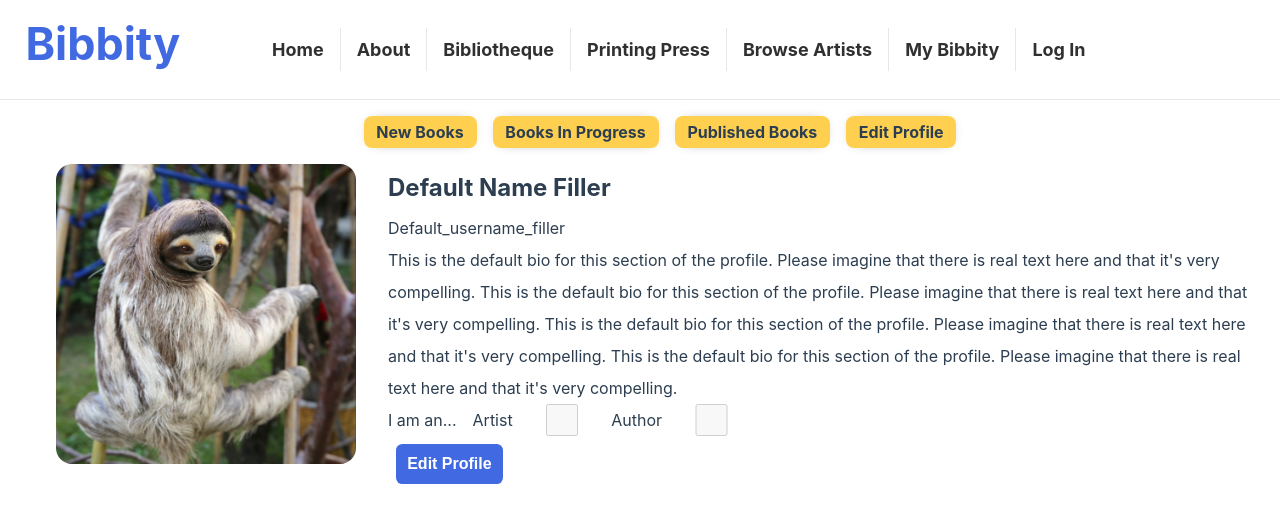
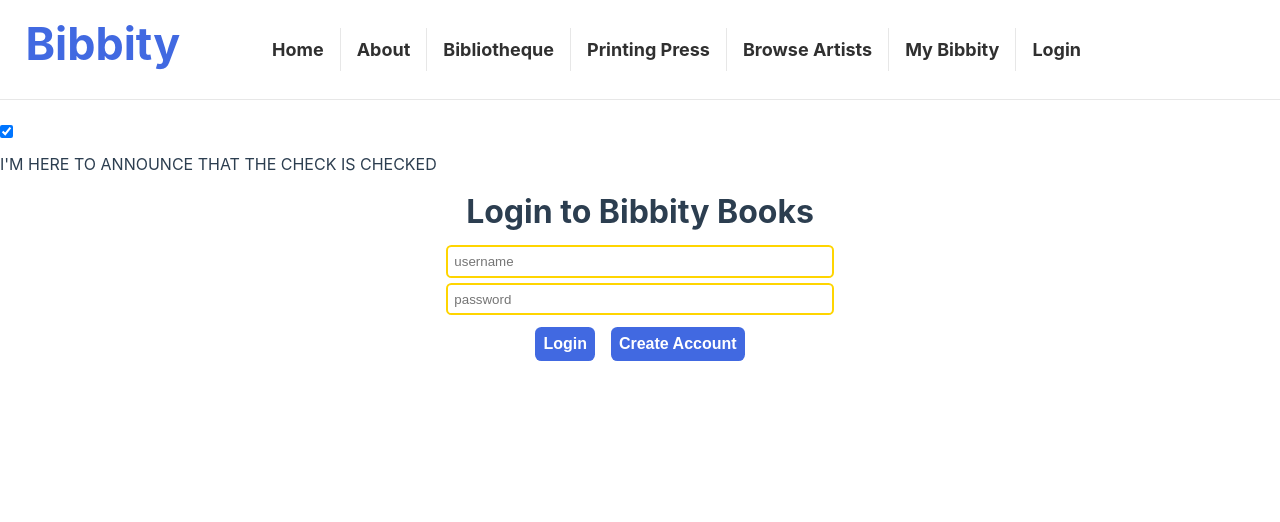
Before and after one commit to JordanAle/bibbity-app, a Vue app: page /my-bibbity in a window 1280 px wide. Shown: the top 522 px of the page. Built offline with nearby package versions, Linux system fonts and the light colour scheme; what vue3-google-login would draw is missing.

Commit message:
custom login. working on checkboxes

```diff
--- a/package.json
+++ b/package.json
@@ -16,6 +16,7 @@
   "dependencies": {
     "axios": "^1.6.8",
     "dotenv": "^16.4.5",
+    "google-auth-library": "^9.9.0",
     "mongoose": "^8.3.2",
     "pinia": "^2.1.7",
     "simplebar-vue": "^2.3.3",
--- a/src/components/Login.Vue
+++ b/src/components/Login.Vue
@@ -8,10 +8,61 @@ const props = defineProps({})
 // Store
 const loginStore = useLoginStore()
 // Data
+let loginError = false
+// Methods
+const login = async () => {
+  try {
+    console.log('ran front end login')
+    //Get username and password from user input
+    const username = 'usernamez'
+    const password = 'passwordz'
 
-// Methods
-const google = () => {
-  loginStore.signInWithGoogle()
+    // Create login token
+    const loginToken = {
+      // TODO change these to text input value references
+      "username": username,
+      "password": password,
+      "scopes": "login edit-user"
+    }
+    // TODO Encrypt token this with the server's public key probably
+
+    // Get session token from server
+    const sessionResponse = await axios.post('http://localhost:3000/auth/user', loginToken)
+    const sessionToken= sessionResponse.data
+    /**
+     * NOTE, THIS IS THE STRUCTURE OF THE TOKEN
+        payload: '',
+        alg: '',
+        enc: '',
+        subject_user: req.body.username,
+        subject_id: user._id,
+        issuer: '',
+        audience: '',
+        expiration: Date.now() + MS_UNTIL_EXPIRATION
+    **/
+
+    // Get user info, including session token in the request
+    const userResponse = await axios.get(`http://localhost:3000/users/username/${username}`, {
+      headers: {
+        authorization: JSON.stringify(sessionToken)
+      },
+      params: {
+        username: username
+      }
+    })
+    const userDetails = userResponse.data
+    if (!userDetails) throw new Error ('User details could not be fetched')
+
+    // Store token and user information
+    loginStore.setSessionToken(sessionToken)
+    loginStore.setUser(userDetails)
+    loginStore.login()
+  } catch (err) {
+    console.log('Error in login frontend: ', err)
+  }
+}
+const createAccount = async () => {
+  //
 }
 </script>
 
@@ -20,7 +71,10 @@ const google = () => {
     <div class="inner_container">
       <h1>Login to Bibbity Books</h1>
       <div class="text_container">
-        <input class="text_input" type="text" name="email" id="email" placeholder="email" />
+        <div v-if="loginError" id="loginError">
+          <span>There was an error with your email or password.</span>
+        </div>
+        <input class="text_input" type="text" name="username" id="username" placeholder="username" />
         <input
           class="text_input"
           type="text"
@@ -30,11 +84,8 @@ const google = () => {
         />
       </div>
       <div class="button_container">
-        <input type="button" value="Login" />
-        <input type="button" value="Forgot Password" />
-      </div>
-      <div class="google_login_container">
-        <div class="google_login" @click="google">Login with Google</div>
+        <input type="button" value="Login" @click="login"/>
+        <input type="button" value="Create Account" @click="createAccount" />
       </div>
     </div>
   </div>
@@ -102,4 +153,9 @@ const google = () => {
   background-color: rgb(35, 77, 200);
   transition: 0.1s;
 }
+#loginError {
+  display: flex;
+  color: red;
+  justify-content: center;
+}
 </style>
--- a/src/components/NavBar.vue
+++ b/src/components/NavBar.vue
@@ -25,7 +25,7 @@ const close_menu = () => {
 }
 
 //Computed
-const is_logged_in = computed(() => loginStore.getUser)
+const is_logged_in = computed(() => loginStore.user)
 </script>
 
 <template>
@@ -46,8 +46,8 @@ const is_logged_in = computed(() => loginStore.getUser)
         <RouterLink to="/printing-press">Printing Press</RouterLink>
         <RouterLink to="/browse-artists">Browse Artists</RouterLink>
         <RouterLink to="/my-bibbity">My Bibbity</RouterLink>
-        <RouterLink v-if="is_logged_in === null" to="/my-bibbity">Log In</RouterLink>
-        <a v-else @click="logout">Log Out</a>
+        <RouterLink v-if="is_logged_in === null" to="/my-bibbity">Login</RouterLink>
+        <a v-else @click="logout">Logout</a>
       </nav>
     </div>
   </div>
@@ -109,7 +109,7 @@ nav a:first-of-type {
   /* -webkit-text-stroke-width: 0.1px;
         -webkit-text-stroke-color: black; */
 }
-@media screen and (max-width: 1235px) {
+@media screen and (max-width: 50px) {
   .navbar {
     font-size: 1em;
     display: block;
--- a/src/components/ProfileEdit.vue
+++ b/src/components/ProfileEdit.vue
@@ -1,47 +1,63 @@
 <script setup>
-import { ref } from 'vue'
+import { ref, computed, toRaw} from 'vue'
+import { useLoginStore } from '@/stores/loginStore';
+import axios from 'axios'
+
+//// Store
+const loginStore = useLoginStore()
+
 const props = defineProps({
-  profile_picture: {
-    type: String,
-    default: '../assets/smiling_sloth.png'
-  },
-  name: {
-    type: String,
-    default: 'Default Name Filler'
-  },
-  username: {
-    type: String,
-    default: 'Default_username_filler'
-  },
-  email: {
-    type: String,
-    default: 'Default_email_filler'
-  },
-  bio: {
-    type: String,
-    default:
-      "This is the default bio for this section of the profile. Please imagine that there is real text here and that it's very compelling. This is the default bio for this section of the profile. Please imagine that there is real text here and that it's very compelling. This is the default bio for this section of the profile. Please imagine that there is real text here and that it's very compelling. This is the default bio for this section of the profile. Please imagine that there is real text here and that it's very compelling."
-  }
 })
 
-// Data
-const is_artist = ref(false) //change to collect from prop
-const is_author = ref(false)
-const is_disabled_artist = ref(false)
-const is_disabled_author = ref(false)
-
+//// Data
+// form behavior vars
 const is_edit_mode = ref(false)
 
+// get user info
+const originalUser = loginStore.user
+
+//set up checkboxes
+let is_author = ref(loginStore.user.is_author)
+let is_artist = ref(loginStore.user.is_artist)
+let {username, name, email, about} = loginStore.user
+
 // Methods
+function startEdit() {
+  is_edit_mode.value = true
+}
+
 function revert_edits() {
+  // user = loginStore.user
+  ({username, name, email, about} = loginStore.user)
+  [is_author.value , is_artist.value] = [loginStore.user.is_author, loginStore.user.is_artist]
+  console.log('edits reverted: ', toRaw(originalUser))
   is_edit_mode.value = false
 }
+
 function submit() {
   // TODO: Emit a change event to parent component to refresh props and send to database
+
+  // TODO add a buffer screen
+
+  // save user updates to mongo
+  const userResponse = async () => await axios.put(`localhost:3000/users/${username}`, {
+    headers: {
+      authorization: JSON.stringify(loginStore.sessionToken)
+    },
+    body: {username, name, email, about, is_author, is_artist}
+  })
+
+  // sync local data with server
+  loginStore.refreshUser(username)
+  ({username, name, email, about, is_author, is_artist} = loginStore.user) // reset local
+
+  // close edit mode
+  is_edit_mode.value = false
+
   // TODO resume on callback from server
-  is_edit_mode.value = false //close edit mode
 }
-// Watchers
+// Computed
+
 </script>
 
 <template>
@@ -53,18 +69,18 @@ function submit() {
     <div class="form_panel">
       <!-- Text Info -->
       <div class="text_info">
-        <input v-if="is_edit_mode" type="text" :value="props.name" />
-        <h2 v-else class="name">{{ props.name }}</h2>
-        <p class="username">{{ props.username }}</p>
+        <input v-if="is_edit_mode" type="text" :value="name" />
+        <h2 v-else class="name">{{ name }}</h2>
+        <p class="username">{{ username }}</p>
 
         <textarea
           v-if="is_edit_mode"
           id="textarea"
-          :value="props.bio"
+          :value="about"
           cols="50"
           rows="10"
         ></textarea>
-        <p v-else class="bio">{{ props.bio }}</p>
+        <p v-else class="bio">{{ about }}</p>
       </div>
 
       <!-- Checkboxes -->
@@ -76,7 +92,7 @@ function submit() {
             type="checkbox"
             id="artist"
             v-model="is_artist"
-            checked=""
+            @input="is_artist = $event.target.checked"
             :disabled="!is_edit_mode"
           />
         </label>
@@ -86,17 +102,17 @@ function submit() {
             type="checkbox"
             id="author"
             v-model="is_author"
-            checked=""
+            @input="is_author = $event.target.checked"
             :disabled="!is_edit_mode"
           />
         </label>
       </div>
       <!-- Submit/Edit Button -->
       <div class="buttons">
-        <button v-if="is_edit_mode" @click="revert_edits()">Cancel</button>
+        <button v-if="is_edit_mode" @click="revert_edits">Cancel</button>
 
         <button v-if="is_edit_mode" @click="submit">Submit</button>
-        <button v-else @click="is_edit_mode = true">Edit Profile</button>
+        <button v-else @click="startEdit">Edit Profile</button>
       </div>
     </div>
   </div>
--- a/src/stores/loginStore.js
+++ b/src/stores/loginStore.js
@@ -1,35 +1,49 @@
-import { ref, computed } from 'vue'
+import { ref, computed} from 'vue'
 import { defineStore } from 'pinia'
-import { googleSdkLoaded } from 'vue3-google-login'
 import router from '@/router'
+import axios from 'axios'
+
 
 export const useLoginStore = defineStore('login', () => {
+  // References
   const user = ref(null)
-  const getUser = computed(() => user.value)
-  const login = (userInfo) => {
-    user.value = userInfo
+  const sessionToken = ref(null)
+  // Getters
+  ///tbd
+
+  // Actions
+  function setUser(new_user){
+    user.value = new_user
   }
-  const logout = () => {
-    // TODO Handle any 3rd party sign out too
-    user.value = null
+
+  function setSessionToken(token){
+    sessionToken.value = token
+  }
+
+  function login(){
+    router.push('/my-bibbity')
+  }
+
+  function logout(){
+    setUser(null)
+    setSessionToken(null)
     router.push('/')
   }
-  // Google
-  const signInWithGoogle = () => {
-    googleSdkLoaded((google) => {
-      google.accounts.oauth2
-        .initCodeClient({
-          client_id: '804315369798-sr8lacf17ekt9mv02bbni0hrqb8mu9iq.apps.googleusercontent.com',
-          scope: 'email profile openid',
-          // redirect_uri: 'https://v8jsdts7-8080.use.devtunnels.ms', // may be trhown out by recieving server depending on its protocol
-          callback: async (response) => {
-            console.log(response)
-            if (response) login(response)
+
+  async function refreshUser(username){
+    try {
+      if (user.value != null && sessionToken.value != null) {
+        const refreshResponse = await axios.get(`http://localhost:3000/users/username/${username}`, {
+          headers: {
+            authorization: JSON.stringify(sessionToken.value)
           }
         })
-        .requestCode()
-    })
+        setUser(refreshResponse.data)
+      }
+    } catch (err) {
+      console.log('error in refresh user: ', err)
+    }
   }
 
-  return { user, getUser, login, logout, signInWithGoogle }
+  return { user, sessionToken, login, logout, setUser, setSessionToken, refreshUser}
 })
--- a/src/views/MyBibbityView.vue
+++ b/src/views/MyBibbityView.vue
@@ -3,13 +3,11 @@ import ProfileEdit from '../components/ProfileEdit.vue'
 import PhotoGallery from '../components/PhotoGallery.vue'
 import Login from '@/components/Login.vue'
 import { useLoginStore } from '../stores/loginStore.js'
-import { computed, defineProps } from 'vue'
+import { computed, defineProps, toRaw, ref} from 'vue'
 
 // Props
 const props = defineProps({
-  user: {
-    type: Object
-  }
+  //
 })
 // Store
 const loginStore = useLoginStore()
@@ -67,12 +65,12 @@ const loginStore = useLoginStore()
 let active_tab = 0
 
 // Methods
-// const is_logged_in = computed(() => {
-//   return loginStore.getUser
-// })
 
+// Computed
 const is_logged_in = computed(() => {
-  return true
+  // return true
+  console.log('my bibbity user: ', toRaw(loginStore.user))
+  return Boolean(loginStore.user)
 })
 
 function select_tab(num) {
@@ -148,11 +146,20 @@ function select_tab(num) {
       return 1
   }
 }
+
+let checked = ref(true)
+
+function backgroundColor(){
+  if (checked) document.getElementsByName('body').styles.backgroundColor = "red"
+  else document.getElementsByName('body').styles.backgroundColor = "blue"
+}
 </script>
 
 <template>
   <div class="container">
-    <div v-if="is_logged_in == null" class="loggedout">
+    <input type="checkbox" v-model="checked">
+    <p v-if="checked">I'M HERE TO ANNOUNCE THAT THE CHECK IS CHECKED</p>
+    <div v-if="is_logged_in == false" class="loggedout">
       <Login />
     </div>
     <!-- TODO pass props to these child components from retrieved database results -->
@@ -162,22 +169,30 @@ function select_tab(num) {
           <li id="tab_head1" class="tab_header" @click="select_tab(1)">New Books</li>
           <li id="tab_head2" class="tab_header" @click="select_tab(2)">Books In Progress</li>
           <li id="tab_head3" class="tab_header" @click="select_tab(3)">Published Books</li>
-          <li id="tab_head4" class="tab_header" @click="select_tab(4)">Edit Profile</li>
+          <li id="tab_head4" class="tab_header" @click="select_tab(4)">My Profile</li>
         </div>
         <div class="tab_content_group"></div>
-        <div id="tab1" class="tab_content">New Books</div>
-        <div id="tab2" class="tab_content">Books In Progress</div>
-        <div id="tab3" class="tab_content">Published Books</div>
+        <div id="tab1" class="tab_content">
+          <h2>New Books</h2>
+          <div class="photo_gallery">
+            <PhotoGallery />
+          </div>
+        </div>
+        <div id="tab2" class="tab_content">
+          <h2>Books In Progress</h2>
+        </div>
+        <div id="tab3" class="tab_content">
+          <h2>Published Books</h2>
+        </div>
         <div id="tab4" class="tab_content">
+          <h2>My Profile</h2>
           <div>
             <ProfileEdit />
           </div>
         </div>
       </ul>
 
-      <div class="photo_gallery">
-        <PhotoGallery />
-      </div>
+
     </div>
   </div>
 </template>
```
Also changed, not shown: src/App.vue (+0 -7 lines), vite.config.js (+9 -2 lines), 1 other file (tests, documents, lock files or other folders).
